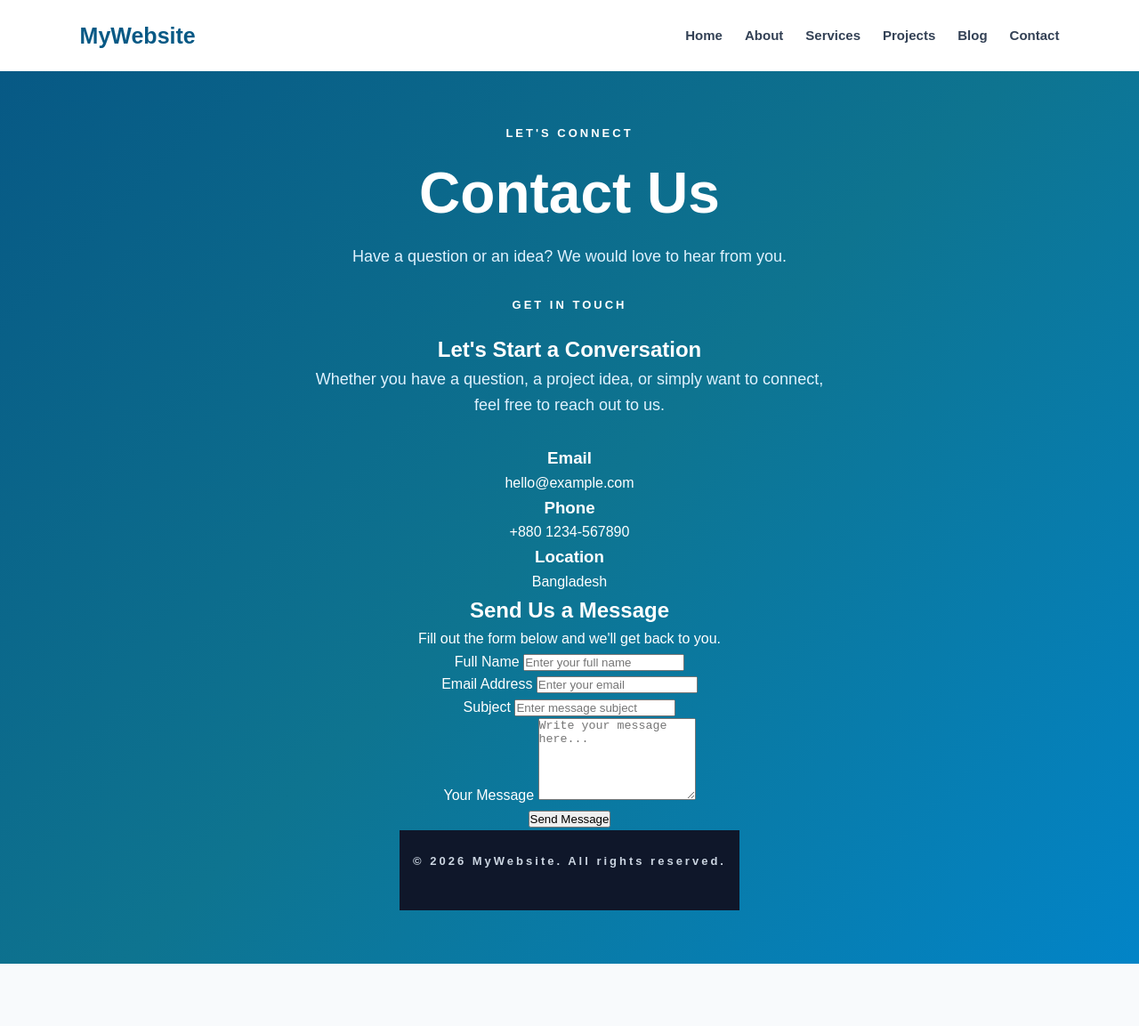
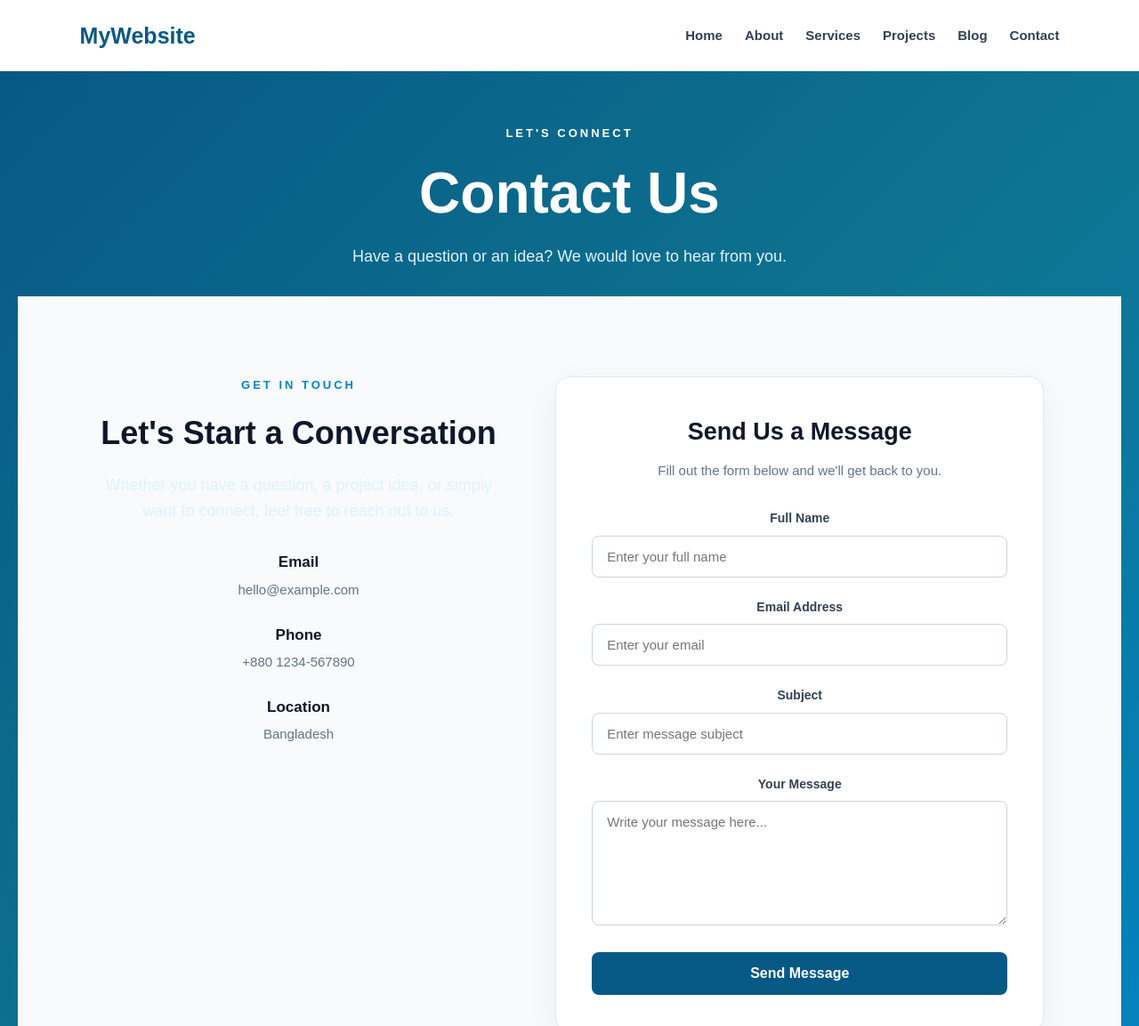
Before and after one commit to Kuniam68/professional-website, a plain HTML site: page contact.html in a window 1280 px wide. Shown: the top 1153 px of the page at 89% size. Before the commit the page ends 1083 px from the top, so only its background shows below. Drawn offline with Linux system fonts and the light colour scheme.

Commit message:
Add styles for contact section and form

```diff
--- a/style.css
+++ b/style.css
@@ -461,3 +461,172 @@ body {
         grid-template-columns: 1fr;
     }
 }
+
+
+/* ===== CONTACT SECTION ===== */
+
+.contact-section {
+    padding: 90px 7%;
+    background: #f8fafc;
+}
+
+.contact-container {
+    display: grid;
+    grid-template-columns: 1fr 1.2fr;
+    gap: 60px;
+    max-width: 1200px;
+    margin: 0 auto;
+    align-items: start;
+}
+
+/* CONTACT INFORMATION */
+
+.contact-label {
+    color: #0284c7;
+    font-size: 13px;
+    font-weight: 700;
+    letter-spacing: 2px;
+    margin-bottom: 15px;
+}
+
+.contact-info h2 {
+    font-size: 36px;
+    color: #0f172a;
+    line-height: 1.3;
+    margin-bottom: 20px;
+}
+
+.contact-description {
+    color: #64748b;
+    font-size: 16px;
+    margin-bottom: 35px;
+}
+
+.contact-detail {
+    margin-bottom: 25px;
+}
+
+.contact-detail h3 {
+    color: #0f172a;
+    font-size: 17px;
+    margin-bottom: 5px;
+}
+
+.contact-detail p {
+    color: #64748b;
+    font-size: 15px;
+}
+
+/* CONTACT FORM CONTAINER */
+
+.contact-form-container {
+    background: #ffffff;
+    padding: 40px;
+    border-radius: 16px;
+    border: 1px solid #e2e8f0;
+    box-shadow: 0 10px 35px rgba(15, 23, 42, 0.06);
+}
+
+.contact-form-container h2 {
+    color: #0f172a;
+    font-size: 27px;
+    margin-bottom: 10px;
+}
+
+.contact-form-container > p {
+    color: #64748b;
+    font-size: 15px;
+    margin-bottom: 30px;
+}
+
+/* FORM FIELDS */
+
+.form-group {
+    margin-bottom: 22px;
+}
+
+.form-group label {
+    display: block;
+    color: #334155;
+    font-size: 14px;
+    font-weight: 700;
+    margin-bottom: 8px;
+}
+
+.form-group input,
+.form-group textarea {
+    width: 100%;
+    padding: 14px 16px;
+    border: 1px solid #cbd5e1;
+    border-radius: 8px;
+    font-family: Arial, sans-serif;
+    font-size: 15px;
+    color: #1e293b;
+    background: #ffffff;
+    outline: none;
+    transition: border-color 0.3s ease,
+                box-shadow 0.3s ease;
+}
+
+.form-group input:focus,
+.form-group textarea:focus {
+    border-color: #0284c7;
+    box-shadow: 0 0 0 3px rgba(2, 132, 199, 0.12);
+}
+
+.form-group textarea {
+    resize: vertical;
+    min-height: 140px;
+}
+
+/* SUBMIT BUTTON */
+
+.contact-submit {
+    width: 100%;
+    padding: 15px;
+    border: none;
+    border-radius: 8px;
+    background: #075985;
+    color: #ffffff;
+    font-size: 16px;
+    font-weight: 700;
+    cursor: pointer;
+    transition: background 0.3s ease,
+                transform 0.3s ease;
+}
+
+.contact-submit:hover {
+    background: #0369a1;
+    transform: translateY(-2px);
+}
+
+/* RESPONSIVE CONTACT SECTION */
+
+@media (max-width: 900px) {
+
+    .contact-container {
+        grid-template-columns: 1fr;
+        gap: 45px;
+    }
+
+}
+
+@media (max-width: 600px) {
+
+    .contact-section {
+        padding: 65px 20px;
+    }
+
+    .contact-info h2 {
+        font-size: 29px;
+    }
+
+    .contact-form-container {
+        padding: 25px 20px;
+    }
+
+    .contact-form-container h2 {
+        font-size: 23px;
+    }
+
+}
```
